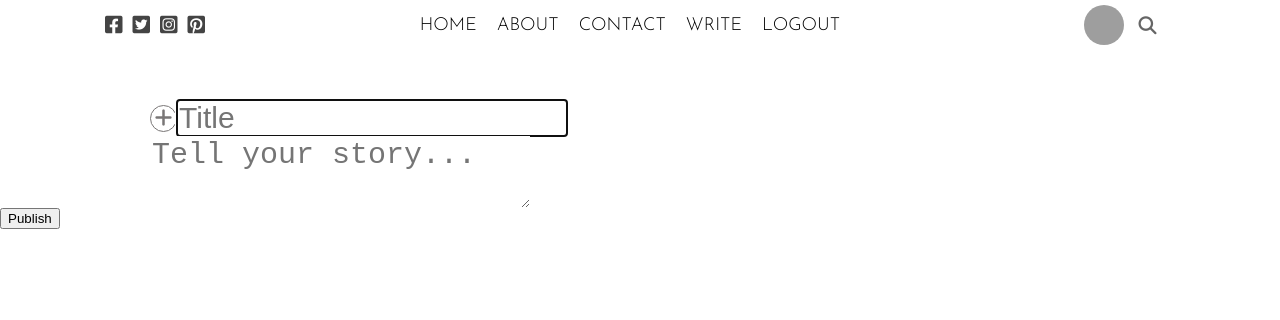
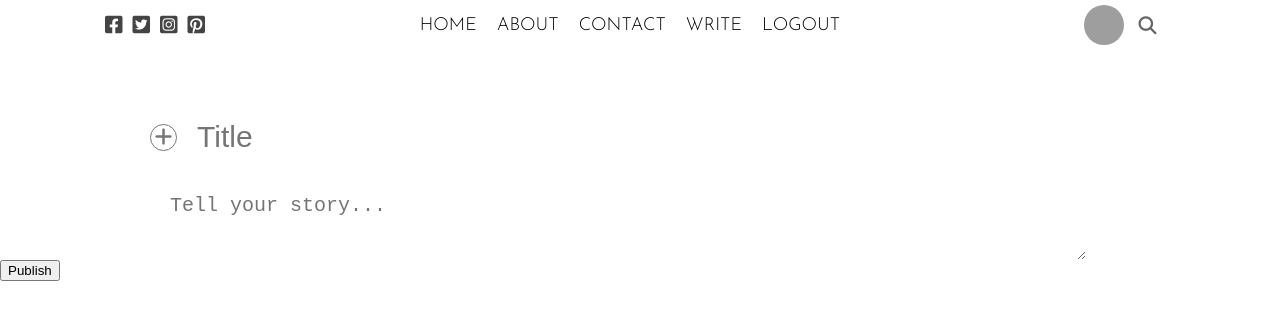
Before and after one commit to EvMad/react-frontend-sandbox, a React (Create React App) app: page / in a window 1280 px wide. Shown: the top 320 px of the page. Built offline with nearby package versions, Linux system fonts and the light colour scheme; grey boxes are pictures that could not be loaded.

Commit message:
.writeInput:focus{} .writeText{} .writeSubmit{}

```diff
--- a/src/pages/write/write.css
+++ b/src/pages/write/write.css
@@ -28,4 +28,18 @@
 .writeInput {
     font-size: 30px;
     border: none;
+    padding: 20px;
+    width: 70vw;
 }
+
+.writeInput:focus {
+    outline: none;
+}
+
+.writeText {
+    font-size: 20px;
+}
+
+.writeSubmit {
+    position: absolute;
+}
```
